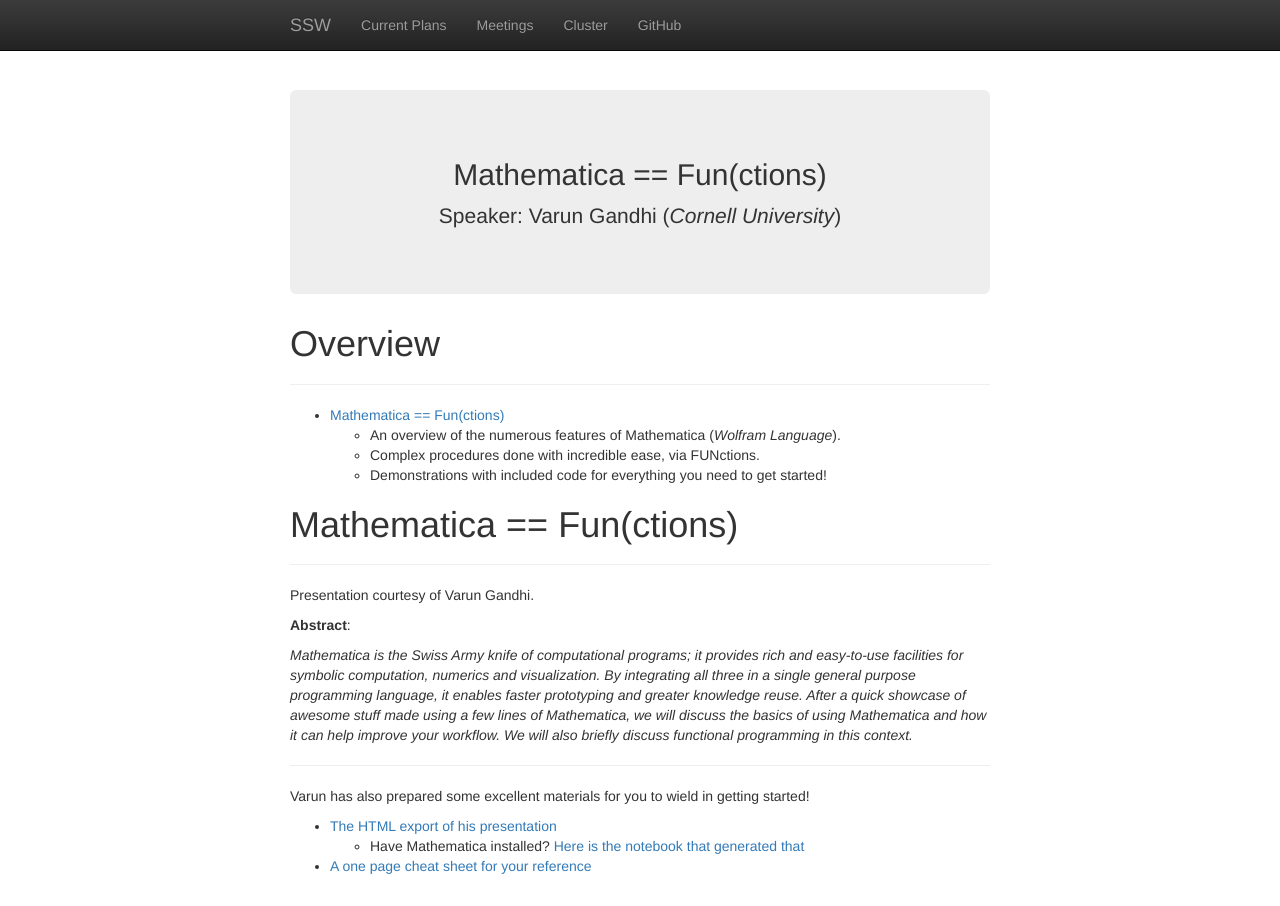
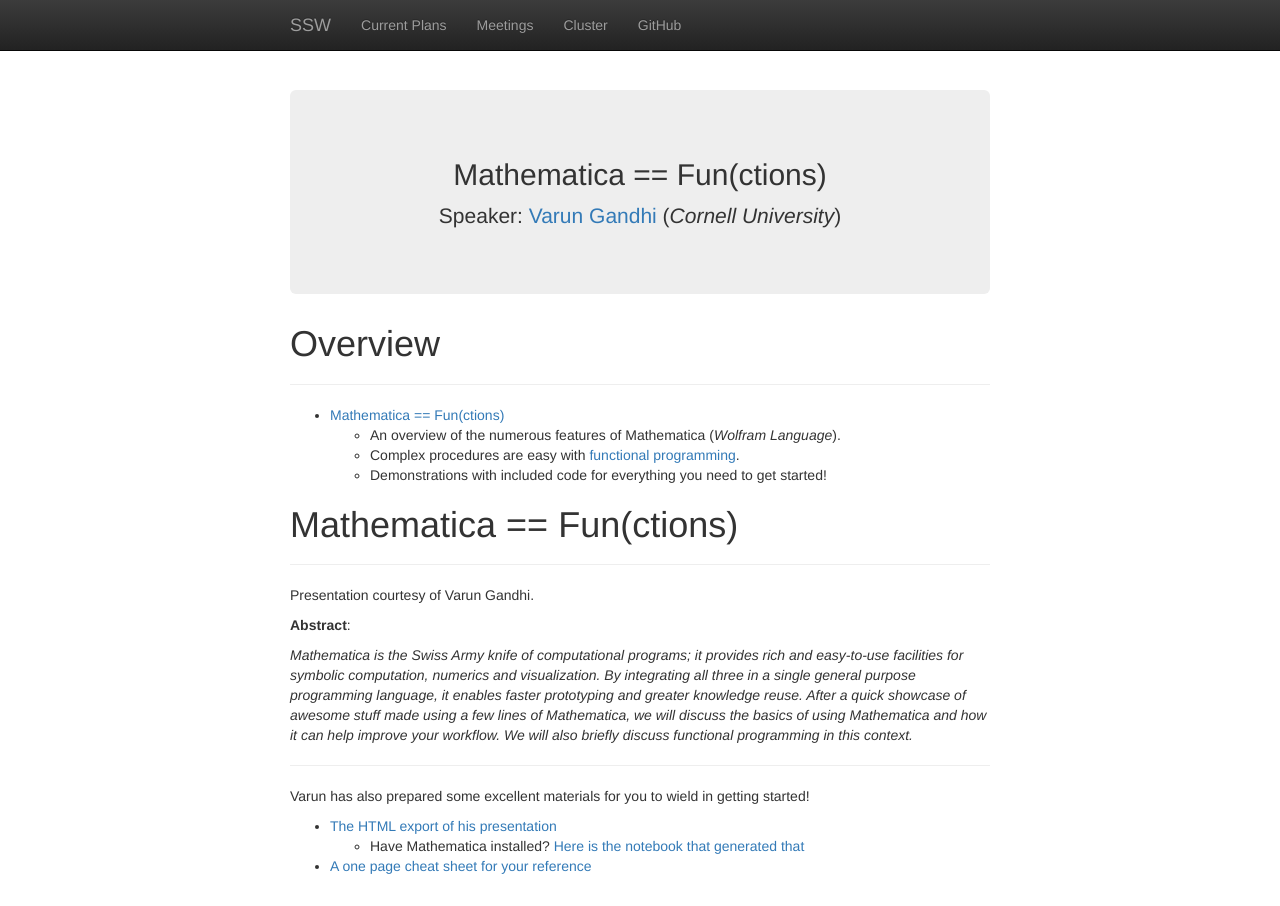
Before and after one commit to cornell-ssw/cornell-ssw.github.io, a Jekyll site: the page built from meetings/2017-03-27/2017-03-27.md, in a window 1280 px wide. Built offline with Jekyll 4.4.1, drawn with Linux system fonts in a browser that asks for light colours; nearby versions of some CDN libraries.

Commit message:
update mathematica urls

```diff
--- a/_data/meetings.yml
+++ b/_data/meetings.yml
@@ -6,7 +6,7 @@
     <a href="/meetings/2017-03-27/2017-03-27">Mathematica == Fun(ctions)</a>
   brief:
     - An overview of the numerous features of Mathematica (<em>Wolfram Language</em>).
-    - Complex procedures done with incredible ease, via FUNctions.
+    - Complex procedures are easy with <a href="https://en.wikipedia.org/wiki/Functional_programming">functional programming</a>.
     - Demonstrations with included code for everything you need to get started!
 # Week 17
 ################################################################################
--- a/meetings/2017-03-27/2017-03-27.md
+++ b/meetings/2017-03-27/2017-03-27.md
@@ -5,13 +5,14 @@
   - speaker:
     name: Varun Gandhi
     affil: Cornell University
+    url: https://theindigamer.github.io/
 ---
 
 # Overview
 --------------------------------------------------------------------------------
 - [Mathematica == Fun(ctions)](#mathematica--functions)
     - An overview of the numerous features of Mathematica (_Wolfram Language_).
-    - Complex procedures done with incredible ease, via FUNctions.
+    - Complex procedures are easy with [functional programming][fun].
     - Demonstrations with included code for everything you need to get started!
 
 # Mathematica == Fun(ctions)
```
Also changed, not shown: other parts of meetings/2017-03-27/2017-03-27.md (+1 -0 lines).
